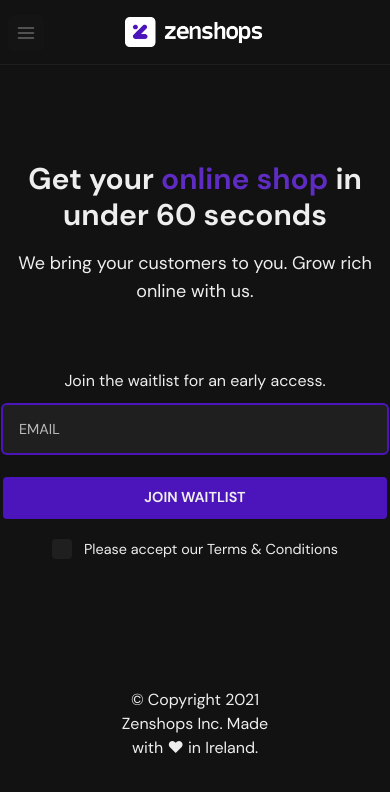
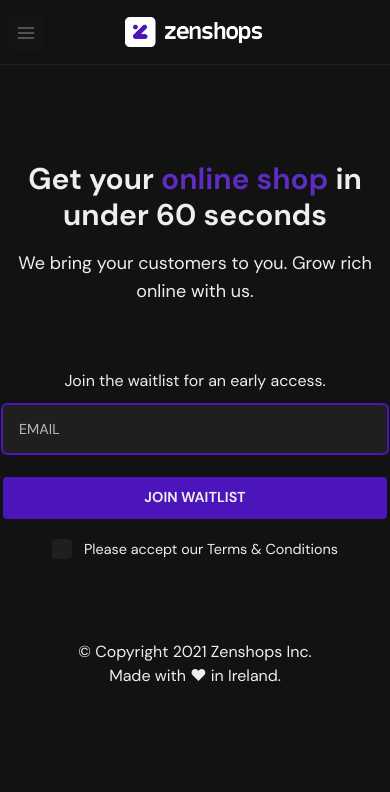
Before and after one commit to Zenshops/website, a Next.js app: page / in a window 390 px wide. Shown: the top 792 px of the page. Built offline with nearby package versions, Linux system fonts and the light colour scheme; what @tailwindcss/typography, tailwindcss-filters would draw is missing.

Commit message:
fixed overflow

```diff
--- a/src/components/Footer/Footer.tsx
+++ b/src/components/Footer/Footer.tsx
@@ -2,7 +2,7 @@
 
 const Footer = () => {
     return (
-        <div className="flex justify-center text-center lg:mt-52 sm:m-28">
+        <div className="flex justify-center text-center lg:mt-52 sm:m-16">
             © Copyright {new Date().getFullYear()} Zenshops Inc. Made with ♥︎ in Ireland.
         </div>
     );
--- a/src/components/Layout/Default.tsx
+++ b/src/components/Layout/Default.tsx
@@ -32,7 +32,7 @@
 
     return (
         <>
-            <div className="flex flex-col w-screen h-screen sm:w-screen sm:h-screen sm:select-none sm:overflow-hidden">
+            <div className="flex flex-col w-screen h-screen sm:w-screen sm:h-screen sm:select-none sm:overflow-y-hidden">
                 <Header darkMode={darkMode} updateTheme={updateTheme} />
                 <div className="h-auto max-w-full flex justify-center items-center mt-24 bg-gray-900 dark:bg-gray-900 sm:mx-10 ">
                     <main>{children}</main>
```
